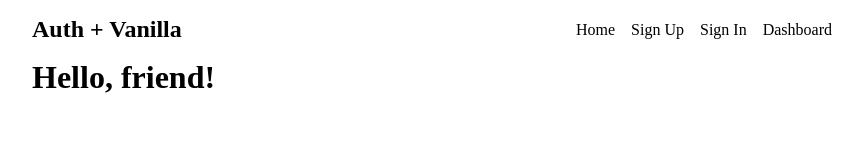
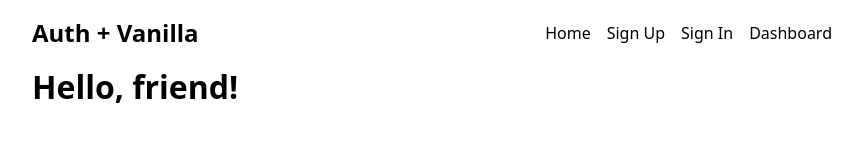
Before and after one commit to CodectiveOrg/auth-client-vanilla, a website built with Vite: page index.html in a window 1280 px wide. Shown: the whole page, without its empty margins (208-1070 px from the left). Built offline with nearby package versions, Linux system fonts and the light colour scheme.

Commit message:
[ADD] global styles

```diff
--- a/src/styles/global.css
+++ b/src/styles/global.css
@@ -1,3 +1,46 @@
+:root {
+  --color-gray-98: hsl(0deg 0% 98%);
+  --color-gray-90: hsl(0deg 0% 90%);
+  --color-gray-80: hsl(0deg 0% 80%);
+  --color-gray-70: hsl(0deg 0% 70%);
+  --color-gray-40: hsl(0deg 0% 40%);
+  --color-gray-30: hsl(0deg 0% 30%);
+  --color-gray-20: hsl(0deg 0% 20%);
+  --color-gray-10: hsl(0deg 0% 10%);
+
+  --color-default-background: var(--color-gray-98);
+  --color-default-foreground: var(--color-gray-10);
+
+  --color-primary: hsl(200deg 80% 56%);
+  --color-primary-fade: hsl(200deg 80% 96%);
+  --color-primary-lighter: hsl(200deg 80% 60%);
+  --color-primary-darker: hsl(200deg 80% 52%);
+  --color-primary-contrast: var(--color-gray-98);
+
+  --color-warning: hsl(30deg 80% 44%);
+  --color-warning-fade: hsl(30deg 80% 90%);
+  --color-warning-lighter: hsl(30deg 80% 50%);
+  --color-warning-darker: hsl(30deg 80% 40%);
+  --color-warning-contrast: var(--color-gray-98);
+
+  --color-success: hsl(120deg 60% 40%);
+  --color-success-fade: hsl(120deg 60% 92%);
+  --color-success-lighter: hsl(120deg 60% 44%);
+  --color-success-darker: hsl(120deg 60% 36%);
+  --color-success-contrast: var(--color-gray-98);
+
+  --color-danger: hsl(0deg 70% 36%);
+  --color-danger-fade: hsl(0deg 70% 90%);
+  --color-danger-lighter: hsl(0deg 70% 42%);
+  --color-danger-darker: hsl(0deg 70% 30%);
+  --color-danger-contrast: var(--color-gray-98);
+
+  --color-box-shadow-subtle: hsl(0deg 0% 10% / 12%);
+  --box-shadow-subtle: 0 0.2rem 0.5rem 0 var(--color-box-shadow-subtle);
+
+  --border-radius: 0.2rem;
+}
+
 *,
 *::before,
 *::after {
@@ -5,6 +48,24 @@
 
   margin: 0;
   padding: 0;
+}
+
+html {
+  font-family: system-ui;
+}
+
+input,
+label,
+select,
+textarea,
+button,
+fieldset,
+legend,
+datalist,
+output,
+option,
+optgroup {
+  font: inherit;
 }
 
 body {
```
